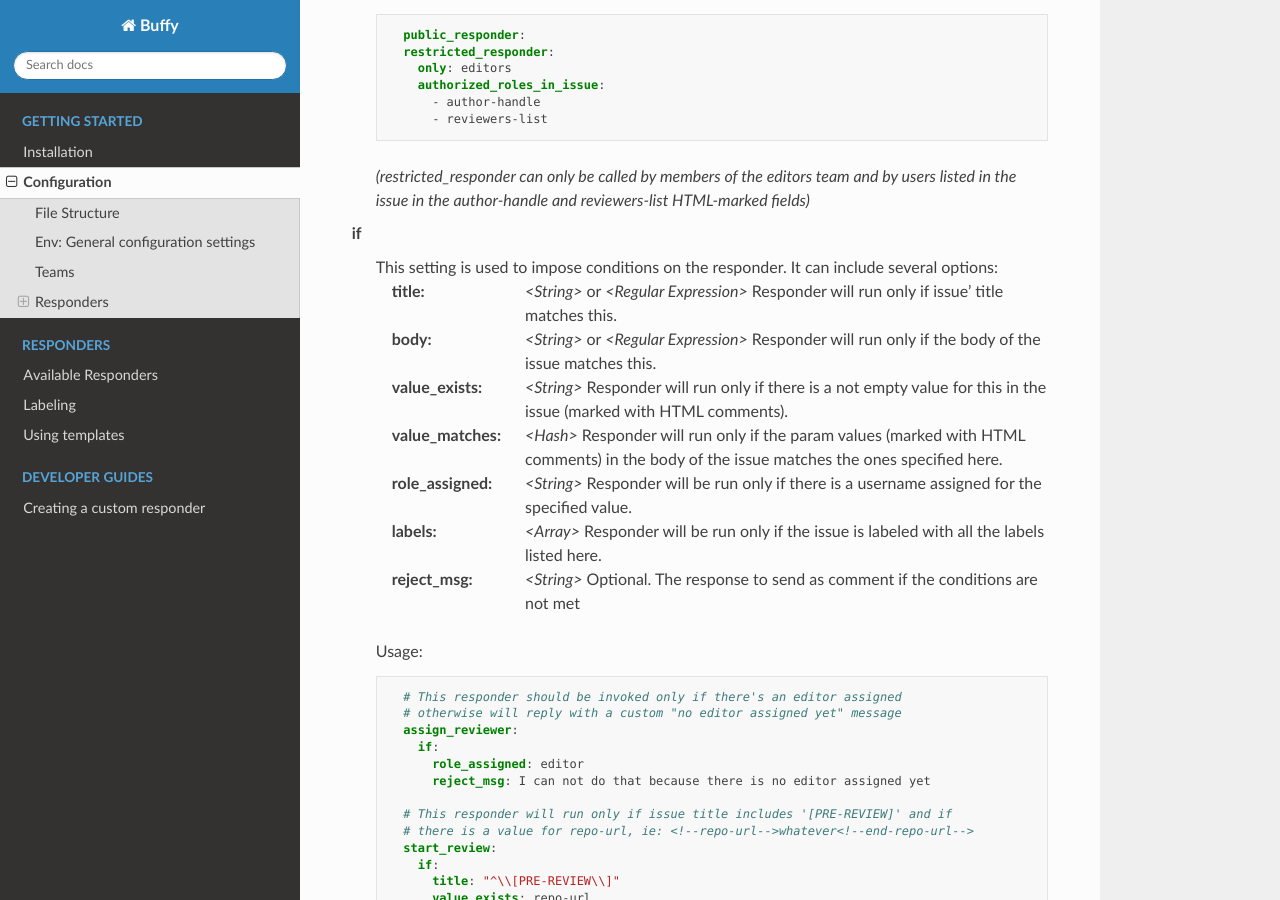
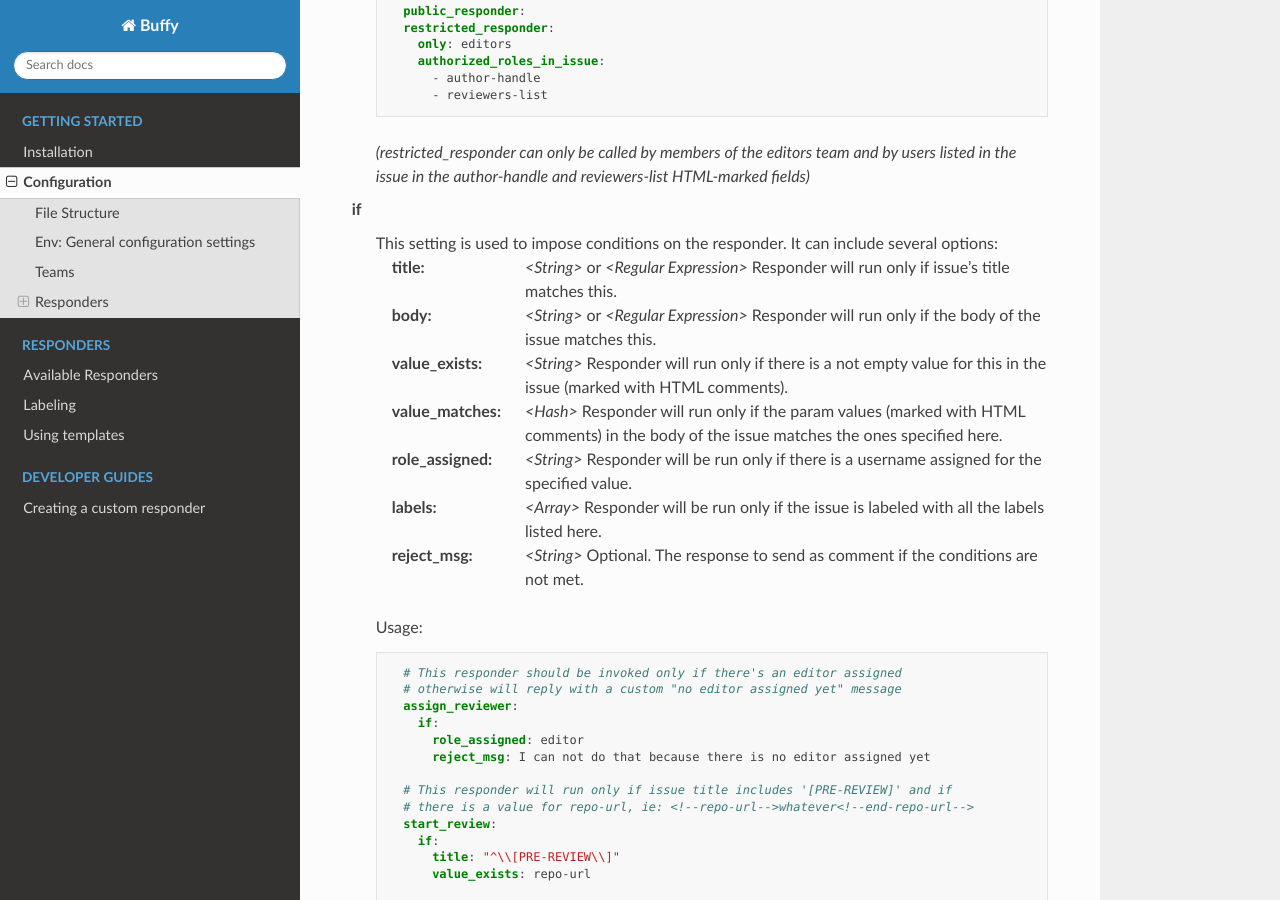
Before and after one commit to openjournals/buffy, a Sphinx documentation site: the page built from docs/configuration.md, in a window 1280 px wide and 900 px high, scrolled down 3563 px. Built offline with Sphinx 7.4.7 and the Read the Docs theme 3.1.0, drawn with Linux system fonts in a browser that asks for light colours; some of the changed text lies outside the part shown.

Commit message:
Copy-editing

````diff
--- a/docs/configuration.md
+++ b/docs/configuration.md
@@ -92,14 +92,14 @@
 ```
  The optional teams node includes entries to reference GitHub teams, used later to grant access to responders only to users belonging to specific teams. The teams referred here must be __visible__ teams of the organization owner of the repositories where the reviews will take place. Multiple entries can be added to the teams node. All entries follow this simple format:
 
- <dl>
+<dl>
   <dt>key: value</dt>
   <dd>Where <em>key</em> is the name for this team in Buffy and <em>value</em> can be:
-    <dl>
-      <dd>- The integer <strong>id of the team</strong> in GitHub (preferred)</dd>
-      <dd>- The <strong>reference</strong> in format <em>organization/name</em> (for example: <em>openjournals/editors</em>)</dd>
-      <dd>- An array of user handles</dd>
-    </dl>
+    <ul>
+      <li>The integer <strong>id of the team</strong> in GitHub (preferred)</li>
+      <li>The <strong>reference</strong> in format <em>organization/name</em> (for example: <em>openjournals/editors</em>)</li>
+      <li>An array of user handles</li>
+    </ul>
   </dd>
 </dl>
 
@@ -172,13 +172,13 @@
   <dd>This setting is used to impose conditions on the responder. It can include several options:
 
 ```eval_rst
-:title: *<String>* or *<Regular Expression>* Responder will run only if issue' title matches this.
+:title: *<String>* or *<Regular Expression>* Responder will run only if issue's title matches this.
 :body: *<String>* or *<Regular Expression>* Responder will run only if the body of the issue matches this.
 :value_exists: *<String>* Responder will run only if there is a not empty value for this in the issue (marked with HTML comments).
 :value_matches: *<Hash>* Responder will run only if the param values (marked with HTML comments) in the body of the issue matches the ones specified here.
 :role_assigned: *<String>* Responder will be run only if there is a username assigned for the specified value.
 :labels: *<Array>* Responder will be run only if the issue is labeled with all the labels listed here.
-:reject_msg: *<String>* Optional. The response to send as comment if the conditions are not met
+:reject_msg: *<String>* Optional. The response to send as comment if the conditions are not met.
 ```
 
   Usage:
````
Also changed, not shown: docs/custom_responder.md (+2 -2 lines), docs/installation.md (+1 -2 lines), docs/responders/check_references.md (+3 -3 lines).
